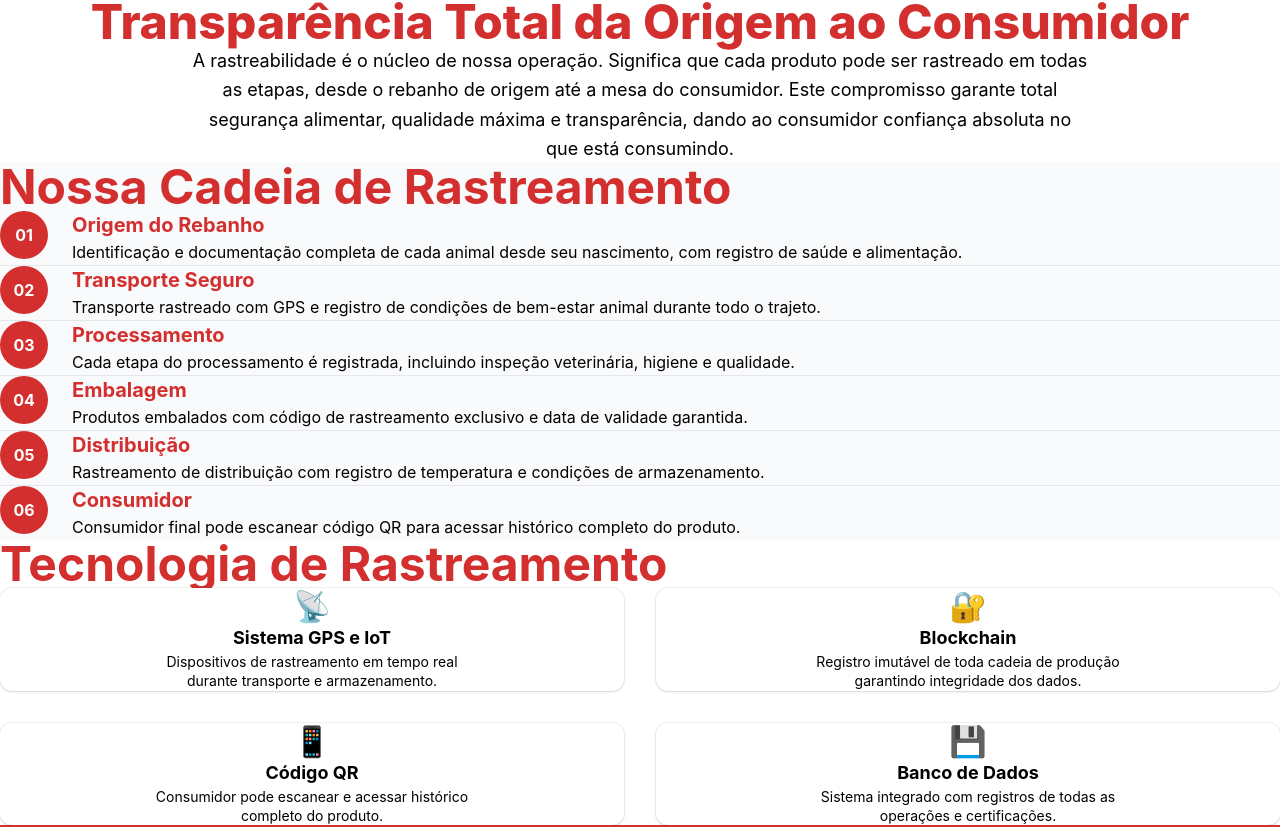
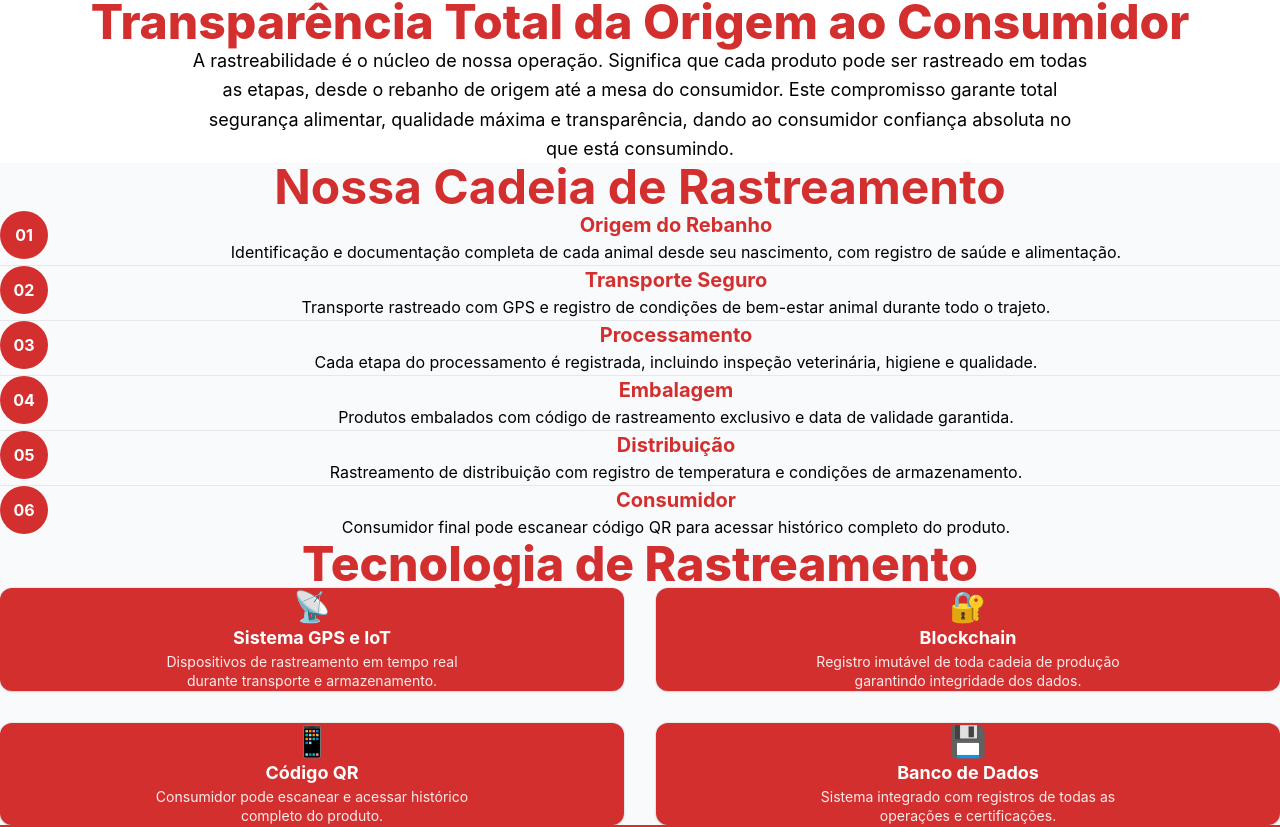
Before and after one commit to frigorificomfb-bot/frig-mfb, a Next.js app: page /rastreabilidade in a window 1280 px wide. Shown: the part 915-1742 px from the top of the page. Built offline with nearby package versions, Linux system fonts and the light colour scheme.

Commit message:
evolute page rastreabilidade

```diff
--- a/src/app/rastreabilidade/page.tsx
+++ b/src/app/rastreabilidade/page.tsx
@@ -28,7 +28,7 @@ export default function Rastreabilidade() {
       </Section>
 
       {/* Cadeia de Rastreamento */}
-      <Section title="Nossa Cadeia de Rastreamento" className="bg-gray-50">
+      <Section title="Nossa Cadeia de Rastreamento" className="bg-gray-50 text-center">
         <div className="space-y-4">
           {[
             {
@@ -86,30 +86,51 @@ export default function Rastreabilidade() {
       </Section>
 
       {/* Tecnologia */}
-      <Section title="Tecnologia de Rastreamento">
+      <Section className="bg-gray-50">
+        {/* Título centralizado */}
+        <h2 className="text-center text-3xl md:text-4xl lg:text-5xl font-extrabold text-[#D32F2F] mb-10">
+          Tecnologia de Rastreamento
+        </h2>
+
         <div className="grid grid-cols-1 md:grid-cols-2 gap-8">
           <Card
             icon="📡"
             title="Sistema GPS e IoT"
             description="Dispositivos de rastreamento em tempo real durante transporte e armazenamento."
+            className="!bg-[#D32F2F] ring-0 hover:shadow-lg"
+            titleClassName="!text-white"
+            contentClassName="!text-white/90"
           />
+
           <Card
             icon="🔐"
             title="Blockchain"
             description="Registro imutável de toda cadeia de produção garantindo integridade dos dados."
+            className="!bg-[#D32F2F] ring-0 hover:shadow-lg"
+            titleClassName="!text-white"
+            contentClassName="!text-white/90"
           />
+
           <Card
             icon="📱"
             title="Código QR"
             description="Consumidor pode escanear e acessar histórico completo do produto."
+            className="!bg-[#D32F2F] ring-0 hover:shadow-lg"
+            titleClassName="!text-white"
+            contentClassName="!text-white/90"
           />
+
           <Card
             icon="💾"
             title="Banco de Dados"
             description="Sistema integrado com registros de todas as operações e certificações."
+            className="!bg-[#D32F2F] ring-0 hover:shadow-lg"
+            titleClassName="!text-white"
+            contentClassName="!text-white/90"
           />
         </div>
       </Section>
+
 
       {/* Conformidade */}
       <Section className="bg-[#D32F2F] text-white">
```
